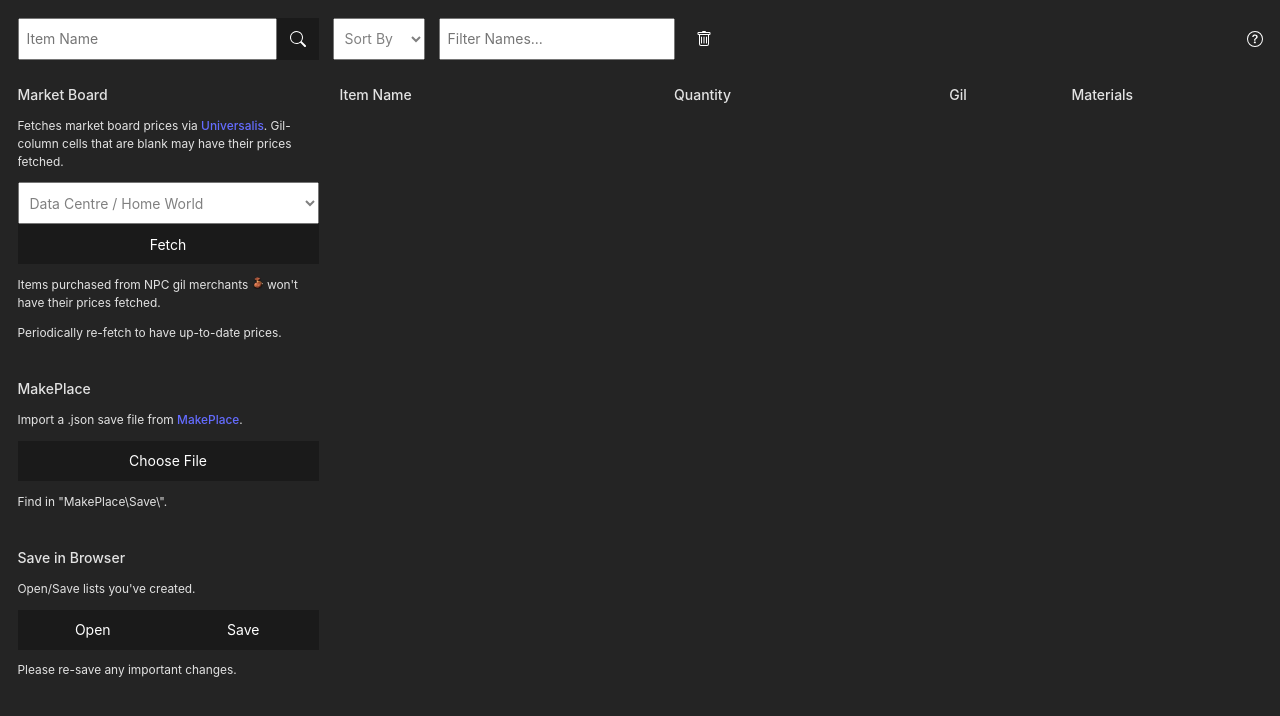
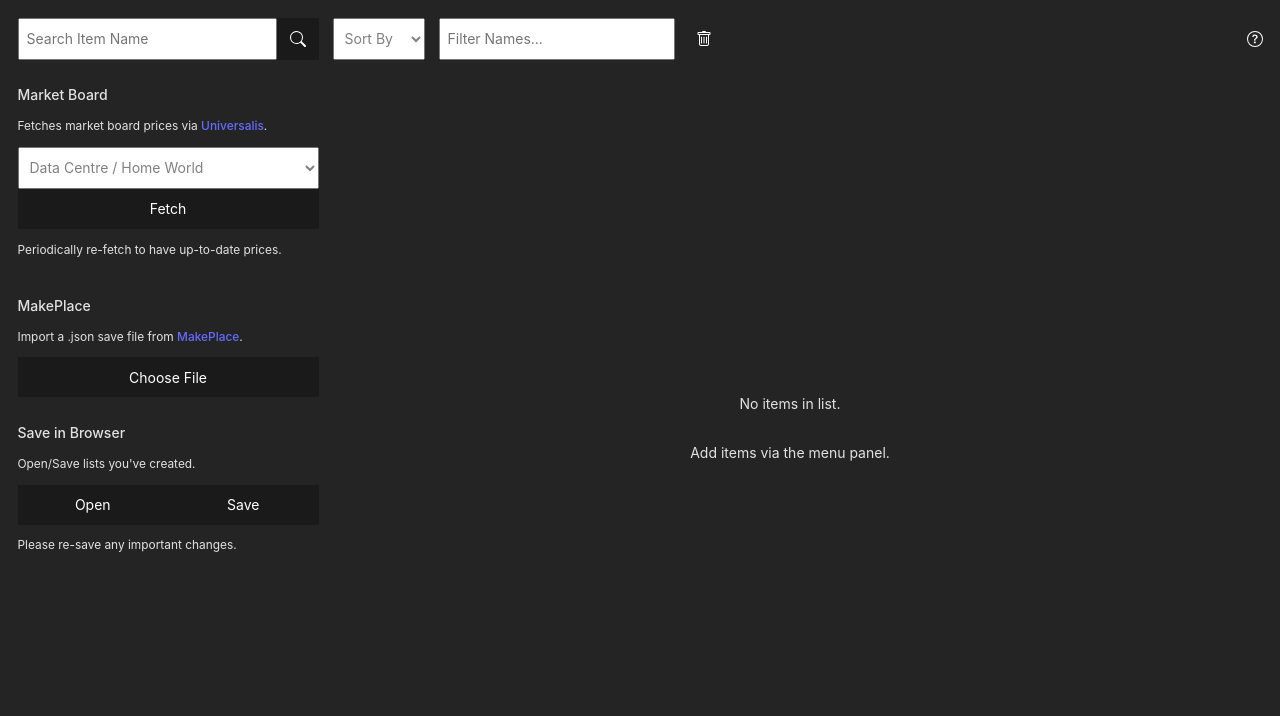
Before and after one commit to MelvinHK/ffxivFurnitureLister, a React (Vite) app in the folder FFXIV Housing Lister/: page / in a window 1280 px wide. Shown: the top 716 px of the page. Built offline with nearby package versions, Linux system fonts and the light colour scheme.

Commit message:
added quantity/gil disclaimer/info

```diff
--- a/FFXIV Housing Lister/src/App.css
+++ b/FFXIV Housing Lister/src/App.css
@@ -98,6 +98,10 @@
 
 .align-center {
     align-items: center;
+}
+
+.justify-center {
+    justify-content: center;
 }
 
 .gap {
@@ -363,6 +367,6 @@
     margin-bottom: -1rem;
 }
 
-.column-container:first-child p {
+.column-container:nth-child(2) p {
     margin-top: 0;
 }
--- a/FFXIV Housing Lister/src/components/itemlist.jsx
+++ b/FFXIV Housing Lister/src/components/itemlist.jsx
@@ -51,18 +51,43 @@ function ItemList() {
     setTotalMaterials(sum);
   };
 
-  const totalMaterialsModalContent = () => (
-    <div className="column-container">
-      {Object.entries(totalMaterials)
+  const quantityInfoModalContent = () => {
+    return (<>
+      <h4>Quantity Disclaimer</h4>
+      <p>Quantities for market board items may be adjusted/capped to reflect available stock.</p>
+    </>);
+  };
+
+  const gilInfoModalContent = () => {
+    return (<>
+      <h4>Gil Column Info</h4>
+      <p className="flex align-center">&#119909;<img className="icon" src="gilShopIcon.webp"></img>&nbsp;= purchased from NPC gil exchange.</p>
+      <p className="flex align-center">&#119909;<img className="icon" src="marketBoardIcon.webp"></img>&nbsp;= purchased from the market board.</p>
+      <p className="flex align-center">Empty = not sold by NPC gil exchange; gil price may be fetched from the market board.</p>
+      <p className="flex align-center">N/A = no available gil source.</p>
+    </>);
+  };
+
+  const totalMaterialsModalContent = () => {
+    const materialsList = Object.entries(totalMaterials)
       .map(([materialName, quantity]) => ({ materialName, quantity }))
       .sort((a, b) => b.quantity - a.quantity)
       .map(({ materialName, quantity }) => (
         <p className="text-small" key={materialName}>
           {quantity} {materialName}
         </p>
-        ))}
+      ));
+
+    return (<>
+      <h4>Total Materials</h4>
+      {materialsList.length > 0 ? (
+
+        <div className="column-container">
+          {materialsList}
         </div>
-  );
+      ) : <p>N/A</p>}
+    </>);
+  };
 
   return (
     <div id="item-list" className='flex-1 flex-col gap'>
@@ -73,7 +98,13 @@ function ItemList() {
         <RemoveButton />
         <AboutButton />
       </div>
-      <div id="item-table-container">
+      <div id="item-table-container" className="h-full">
+        {itemList.content.length == 0 ?
+          <div className="flex-col align-center justify-center w-full h-full">
+            <p>No items in list.</p>
+            <p>Add items via the menu panel.</p>
+          </div>
+          :
           <table className='w-full'>
             <colgroup>
               <col id="name-col"></col>
@@ -90,8 +121,28 @@ function ItemList() {
             <thead>
               <tr>
                 <th>Item Name</th>
-              <th>Quantity</th>
-              <th>Gil</th>
+                <th>
+                  <span className="flex align-center">
+                    Quantity&nbsp;
+                    <button className="flex align-center icon-btn pad-0" onClick={() => handleModal(quantityInfoModalContent())}>
+                      <svg xmlns="http://www.w3.org/2000/svg" width="16" height="16" fill="currentColor" className="bi bi-info-circle" viewBox="0 0 16 16">
+                        <path d="M8 15A7 7 0 1 1 8 1a7 7 0 0 1 0 14m0 1A8 8 0 1 0 8 0a8 8 0 0 0 0 16" />
+                        <path d="m8.93 6.588-2.29.287-.082.38.45.083c.294.07.352.176.288.469l-.738 3.468c-.194.897.105 1.319.808 1.319.545 0 1.178-.252 1.465-.598l.088-.416c-.2.176-.492.246-.686.246-.275 0-.375-.193-.304-.533zM9 4.5a1 1 0 1 1-2 0 1 1 0 0 1 2 0" />
+                      </svg>
+                    </button>
+                  </span>
+                </th>
+                <th>
+                  <span className="flex align-center">
+                    Gil&nbsp;
+                    <button className="flex align-center icon-btn pad-0" onClick={() => handleModal(gilInfoModalContent())}>
+                      <svg xmlns="http://www.w3.org/2000/svg" width="16" height="16" fill="currentColor" className="bi bi-info-circle" viewBox="0 0 16 16">
+                        <path d="M8 15A7 7 0 1 1 8 1a7 7 0 0 1 0 14m0 1A8 8 0 1 0 8 0a8 8 0 0 0 0 16" />
+                        <path d="m8.93 6.588-2.29.287-.082.38.45.083c.294.07.352.176.288.469l-.738 3.468c-.194.897.105 1.319.808 1.319.545 0 1.178-.252 1.465-.598l.088-.416c-.2.176-.492.246-.686.246-.275 0-.375-.193-.304-.533zM9 4.5a1 1 0 1 1-2 0 1 1 0 0 1 2 0" />
+                      </svg>
+                    </button>
+                  </span>
+                </th>
                 <th>Materials</th>
               </tr>
             </thead>
@@ -115,7 +166,7 @@ function ItemList() {
                   </td>
                 </tr>
               </tfoot> : <></>}
-        </table>
+          </table>}
       </div>
     </div>
   );
--- a/FFXIV Housing Lister/src/components/makePlace.jsx
+++ b/FFXIV Housing Lister/src/components/makePlace.jsx
@@ -72,7 +72,6 @@ function MakePlace() {
         <input className="makeplace-btn" type="file" accept="application/json" onChange={(e) => handleFile(e)} />
         {fileStatus ? fileStatus : "Choose File"}
       </button>
-      <p className="text-small">Find in "MakePlace\Save\".</p>
     </div>
   );
 }
--- a/FFXIV Housing Lister/src/components/marketBoard.jsx
+++ b/FFXIV Housing Lister/src/components/marketBoard.jsx
@@ -48,7 +48,6 @@ function MarketBoard() {
       <h4>Market Board</h4>
       <p className="text-small">
         Fetches market board prices via <a href="https://universalis.app/" target="_blank">Universalis</a>.
-        Gil-column cells that are blank may have their prices fetched.
       </p>
       <form className={`flex-col relative w-full border-box ${fetchStatus ? `disabled` : ``}`}>
         <select className={`${!location ? `default-option` : ``}`} defaultValue="default" onChange={e => setLocation(e.target.value)}>
@@ -63,7 +62,6 @@ function MarketBoard() {
         <button className="pad w-full" onClick={(e) => handleFetch(e)}>Fetch</button>
         {fetchStatus ? <div className="status-overlay">{fetchStatus}</div> : <></>}
       </form>
-      <p className="text-small">Items purchased from NPC gil merchants <img src="gilShopIcon.webp" className="icon-relative"></img> won't have their prices fetched.</p>
       <p className="text-small">Periodically re-fetch to have up-to-date prices.</p>
     </div >
   );
--- a/FFXIV Housing Lister/src/components/searchbar.jsx
+++ b/FFXIV Housing Lister/src/components/searchbar.jsx
@@ -69,7 +69,7 @@ function Searchbar() {
     <div ref={searchContainer} className='relative flex-1'>
       {/* Search Bar */}
       <form className={`flex ${addItemStatus ? `disabled` : ``}`}>
-        <input type='text' className="flex-1" value={query} onChange={e => setQuery(e.target.value)} placeholder='Item Name'></input>
+        <input type='text' className="flex-1" value={query} onChange={e => setQuery(e.target.value)} placeholder='Search Item Name'></input>
         <button type='submit' title="Search" onClick={e => handleSubmit(e)} className='flex align-center square-btn'>
           <svg xmlns="http://www.w3.org/2000/svg" width="16" height="16" fill="currentColor" className="bi bi-search" viewBox="0 0 16 16">
             <path d="M11.742 10.344a6.5 6.5 0 1 0-1.397 1.398h-.001c.03.04.062.078.098.115l3.85 3.85a1 1 0 0 0 1.415-1.414l-3.85-3.85a1.007 1.007 0 0 0-.115-.1zM12 6.5a5.5 5.5 0 1 1-11 0 5.5 5.5 0 0 1 11 0" />
```
Lines whose indentation alone changed are shown as unchanged.
